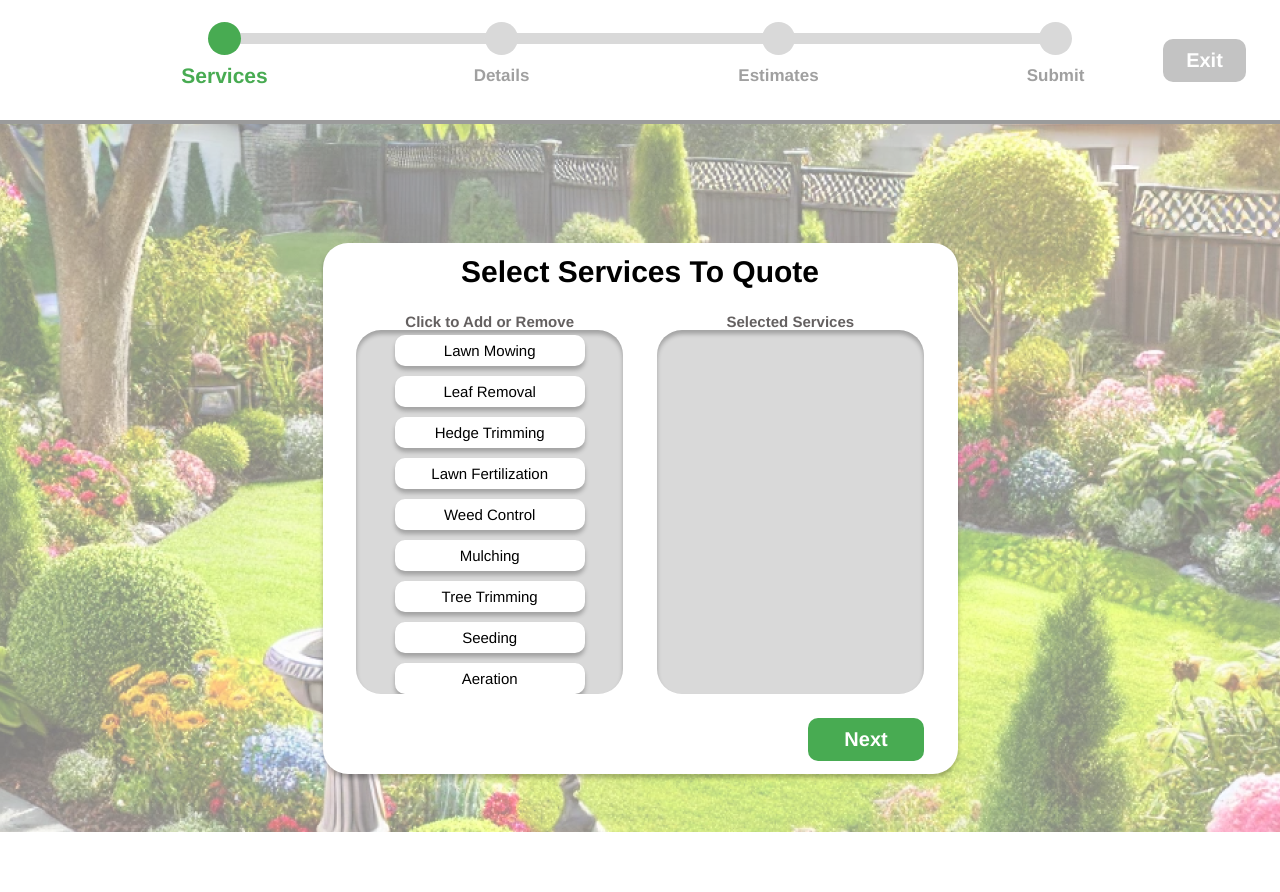
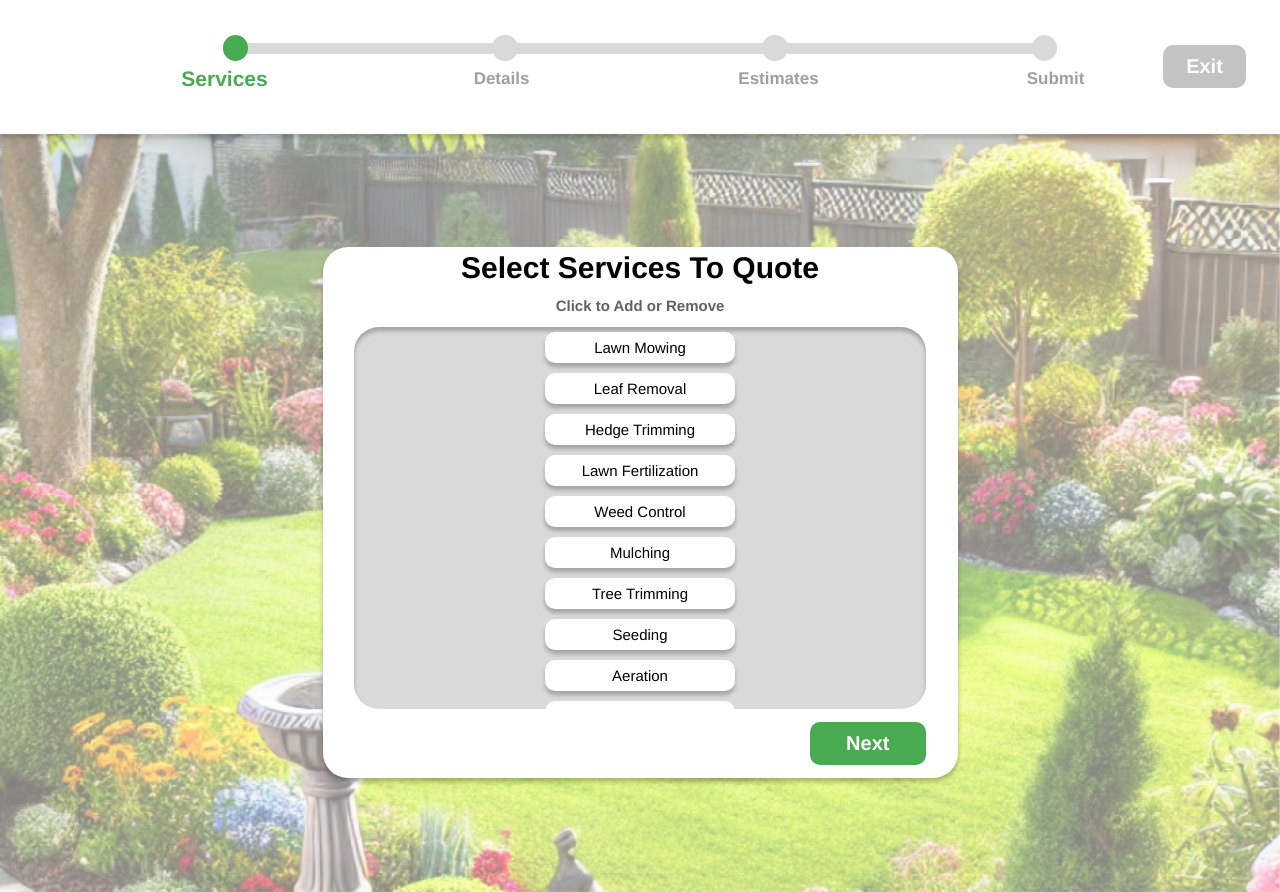
Before and after one commit to liamgilbert1/AcceleRate, a Django app: page /userapp/service/ in a window 1280 px wide. Run offline with Django 5.2, Linux system fonts and the light colour scheme; some libraries are stand-ins or nearby versions.

Commit message:
Resonsive design improvements

```diff
--- a/userapp/static/userapp/css/service.css
+++ b/userapp/static/userapp/css/service.css
@@ -7,12 +7,27 @@ body {
   box-sizing: border-box;
 }
 
+
+.body {
+  position: relative;
+  width: 100%;
+  height: 85%;
+  top: 15vh;
+  display: flex;
+  justify-content: center;
+  align-items: center;
+}
+
 .background-image {
+  height: 85%;
+  width: 100%;
+  justify-self: center;
   position: fixed;
-  width: 100%;
-  top: 124px;
-  size: cover;
-  align-self: center center;
+  background-image: url("../../../../static/images/AcceleRateBG.png");
+  background-repeat: no-repeat;
+  background-position: center;
+  background-size: cover;
+  bottom: 0;
 }
 
 .select-services-page {
@@ -25,18 +40,12 @@ body {
   align-items: center;
 }
 
-.divider {
-  position: fixed;
-  width: 100%;
-  height: 4px;
-  top: 120px;
-  background-color: #9b9b9b;
-}
-
 #service-selector {
   position: absolute;
-  width: 635px;
-  height: 531px;
+  width: 100%;
+  max-width: 635px;
+  height: 85vh;
+  max-height: 531px;
   background-color: #ffffff;
   border-radius: 25px;
   box-shadow: 0px 4px 4px #00000040;
@@ -92,20 +101,26 @@ body {
   transform: translateX(100vw);
 }
 
-.select-service-to-quote-text {
-  width: 500px;
+.page-section-title {
+  width: 100%;
   font-family: "Roboto-ExtraBold", Helvetica;
   font-weight: 800;
   color: #000000;
-  font-size: 30px;
+  font-size: clamp(0px, 7vw, 30px);
   text-align: center;
   letter-spacing: 0;
   line-height: normal;
 }
 
-.add-service-rect {
-  width: 267px;
-  height: 364px;
+.scrollable-services {
+  overflow-y: scroll;
+  overflow-x: hidden;
+  width: 85%;
+}
+
+.services-rect {
+  width: 100%;
+  height: 90%;
   background-color: #d9d9d9;
   border-radius: 25px;
   box-shadow: inset 0px 4px 4px #00000040;
@@ -114,22 +129,13 @@ body {
   align-items: center;
 }
 
-.scrollable-services {
-  overflow-y: scroll;
-  width: 85%;
-}
-
-.added-service-rect {
-  width: 267px;
-  height: 364px;
-  background-color: #d9d9d9;
-  border-radius: 25px;
-  box-shadow: inset 0px 4px 4px #00000040;
+.service-selection-column {
+  width: 90%;
+  height: 80%;
   display: flex;
   flex-direction: column;
   align-items: center;
-  overflow-y: scroll;
-  overflow: auto;
+  justify-content: space-around;
 }
 
 .next,
@@ -138,10 +144,11 @@ body {
   cursor: pointer;
   position: relative;
   width: 116px;
+  max-width: 50%;
   height: 43px;
+  max-height: 100%;
   background-color: #48ab52;
   border-radius: 10px;
-  align-self: flex-end;
   display: flex;
   justify-content: center;
   align-items: center;
@@ -152,26 +159,22 @@ body {
   background-color: #f20f0f;
 }
 
-.custom-width {
-  width: 116px;
-}
-
 .text-wrapper-8 {
   width: 90px;
   font-family: "Roboto-Bold", Helvetica;
   font-weight: 700;
   color: #ffffff;
-  font-size: 20px;
+  font-size: clamp(0px, 10vw, 20px);
   letter-spacing: 0;
   line-height: normal;
   text-align: center;
 }
 
-.click-to-add-text, .click-to-remove-text {
+.click-to-add-text {
   font-family: "Roboto-ExtraBold", Helvetica;
   font-weight: 800;
   color: #555050e8;
-  font-size: 15px;
+  font-size: clamp(0px, 7vw, 15px);
   text-align: center;
   letter-spacing: 0;
   line-height: normal;
@@ -182,15 +185,14 @@ body {
   flex-direction: row;
   justify-content: space-between;
   align-items: center;
-  position: relative;
-  margin-bottom: 20px;
+  margin-bottom: 1.5vh;
 }
 
 .checkpoint {
   background-color: #d9d9d9;
-  width: 33px;
-  height: 33px;
-  border-radius: 16.5px;
+  width: 2vw;
+  height: 2vw;
+  border-radius: 1vw;
   margin: -16.5px;
   z-index: 1;
 }
@@ -301,9 +303,10 @@ body {
   display: flex;
   flex-direction: column;
   width: 100%;
-  height: 120px;
+  height: 15%;
   align-items: center;
   justify-content: center;
+  box-shadow: 0px 4px 4px #00000040;
 }
 
 .progress-bar-text {
@@ -318,7 +321,7 @@ body {
   width: 568px;
 }
 
-.service-rects {
+.service-selection-columns {
   width: 100%;
   display: flex;
   flex-direction: row;
@@ -327,16 +330,6 @@ body {
 
 .progress-text-box {
   width: 277px;
-  display: flex;
-  justify-content: center;
-  align-items: center;
-}
-
-.body {
-  position: relative;
-  width: 100%;
-  height: calc(100% - 124px);
-  top: 124px;
   display: flex;
   justify-content: center;
   align-items: center;
@@ -408,7 +401,8 @@ body {
 }
 
 .buttons {
-  width: 568px;
+  width: 90%;
+  height: 10%;
   display: flex;
   flex-direction: row;
   justify-content: space-between;
--- a/userapp/templates/userapp/service.html
+++ b/userapp/templates/userapp/service.html
@@ -12,12 +12,6 @@
     />
   </head>
   <body>
-    <div class="background-image">
-      <img
-        class="background-image"
-        src="{% static 'images/AcceleRateBG.png' %}"
-      />
-    </div>
     <div class="select-services-page">
       <div class="header">
         <div class="overlap-group">
@@ -47,16 +41,15 @@
           <div class="exit">Exit</div>
         </div>
       </div>
-      <div class="divider"></div>
       <div class="body">
-        <div class="select-service-rect" id="service-selector">
-          <div class="select-service-to-quote-text">
+        <div class="background-image"></div>
+        <div id="service-selector">
+          <div class="page-section-title">
             Select Services To Quote
           </div>
-          <div class="service-rects">
-            <div class="add-services">
+          <div class="service-selection-column">
             <div class="click-to-add-text">Click to Add or Remove</div>
-              <div class="add-service-rect">
+            <div class="services-rect">
               <div class="scrollable-services">
                 <div id="services">
                   <button class="service">
@@ -99,24 +92,13 @@
               </div>
             </div>
           </div>
-            <div class="added-services">
-              <div class="click-to-remove-text">Selected Services</div>
-              <div class="added-service-rect">
-                <div class="scrollable-services">
-                  <div id="selected-services">
-
-                  </div>
-                </div>
-              </div>
-            </div>
-          </div>
           <div class="buttons">
-            <div class="custom-width"></div>
+            <div></div>
             <button class="next"><div class="text-wrapper-8">Next</div></button>
           </div>
         </div>
         <div id="service-details">
-          <div class="select-service-to-quote-text">Enter Your Address</div>
+          <div class="page-section-title">Enter Your Address</div>
           <div id="search-tool">
             <input id="search" type="text" placeholder="Enter your address" />
             <button id="quote-button">Quote</button>
@@ -196,6 +178,8 @@
             <button class="submit-button"><div class="text-wrapper-8">Submit</div></button>
           </div>
         </div>
+      </div>
+    </div>
     <script src="{% static 'userapp/js/service.js' %}"></script>
     <script
       async
```
Also changed, not shown: userapp/static/userapp/js/service.js (+42 -8 lines). Lines whose indentation alone changed are shown as unchanged.
